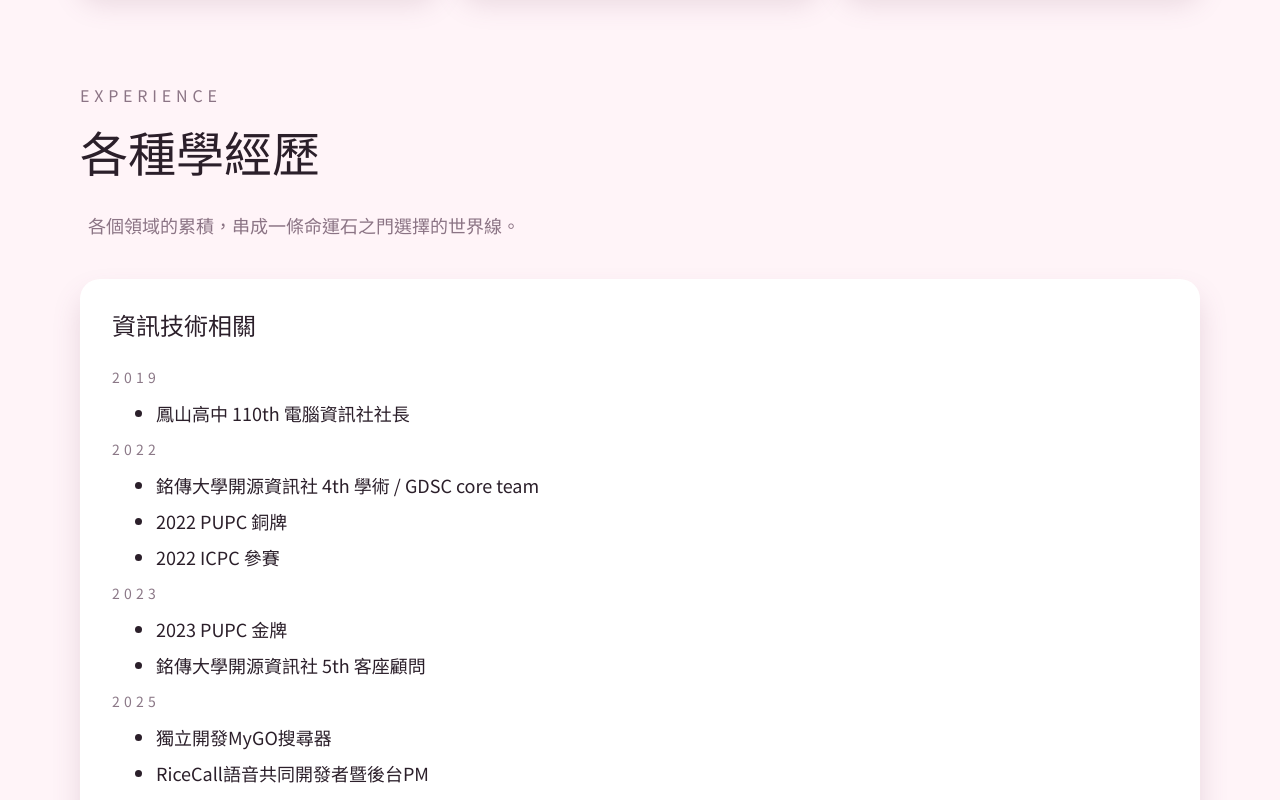
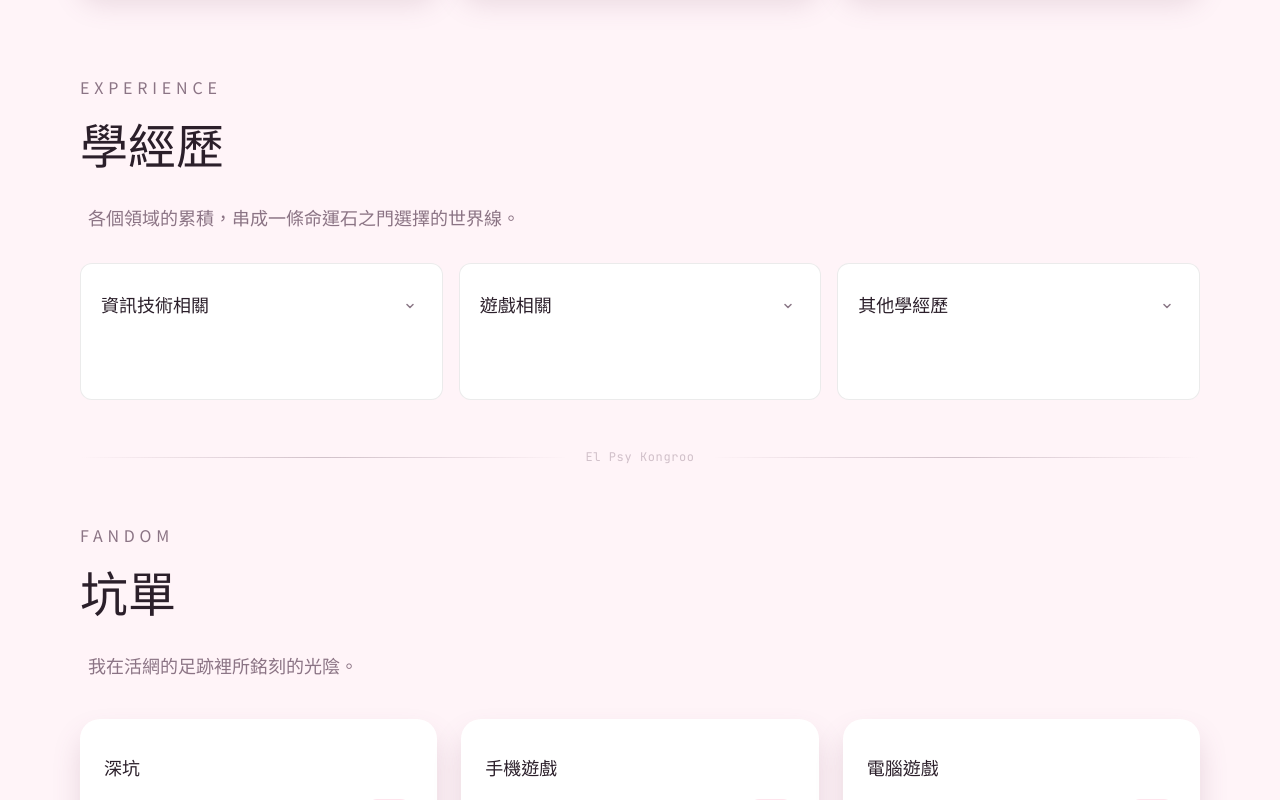
Before and after one commit to miyago9267/personal-website, a Vue app: page / in a window 1280 px wide. Shown: the part 2040-2840 px from the top of the page. Built offline with nearby package versions, Linux system fonts and the light colour scheme.

Commit message:
refactor: 優化學經歷區塊佈局
- 改為緊湊的卡片網格佈局(桌面 3 欄、平板 2 欄)
- 添加點擊展開/收合功能
- 縮小字體和間距
- 添加 El Psy Kongroo 彩蛋裝飾

```diff
--- a/src/sections/ExperienceSection.vue
+++ b/src/sections/ExperienceSection.vue
@@ -1,49 +1,268 @@
 <script setup lang="ts">
+import { ref } from 'vue'
 import { useProfile } from '../composables/useProfile'
 
 import SectionTitle from '../components/ui/SectionTitle.vue'
 const profile = useProfile()
+
+// 添加摺疊功能
+const expandedGroups = ref<Set<string>>(new Set())
+
+const toggleGroup = (title: string) => {
+  if (expandedGroups.value.has(title)) {
+    expandedGroups.value.delete(title)
+  } else {
+    expandedGroups.value.add(title)
+  }
+}
+
+const isExpanded = (title: string) => expandedGroups.value.has(title)
 </script>
 
 <template>
   <section
     id="experience"
-    class="py-4 md:py-8"
+    class="py-4 md:py-6"
   >
     <SectionTitle
       kicker="Experience"
-      title="各種學經歷"
+      title="學經歷"
       subtitle="各個領域的累積，串成一條命運石之門選擇的世界線。"
     />
 
-    <div class="my-8 grid gap-6">
+    <!-- 緊湊的時間軸式佈局 -->
+    <div class="my-6 grid gap-4 md:grid-cols-2 lg:grid-cols-3">
       <article
         v-for="group in profile.experience"
         :key="group.title"
-        class="card-surface rounded-[20px] p-6 md:p-8 bg-[var(--card-bg)] shadow-[var(--card-shadow)]"
+        class="experience-card group"
+        @click="toggleGroup(group.title)"
       >
-        <h3 class="text-xl md:text-2xl text-[var(--text)] font-semibold m-0">
+        <div class="card-header">
+          <h3 class="text-base md:text-lg text-[var(--text)] font-semibold">
             {{ group.title }}
           </h3>
-        <div class="mt-6 grid gap-2">
+          <button
+            class="expand-btn"
+            :class="{ 'is-expanded': isExpanded(group.title) }"
+            aria-label="展開/收合"
+          >
+            <svg
+              width="16"
+              height="16"
+              viewBox="0 0 16 16"
+              fill="none"
+              xmlns="http://www.w3.org/2000/svg"
+            >
+              <path
+                d="M4 6L8 10L12 6"
+                stroke="currentColor"
+                stroke-width="2"
+                stroke-linecap="round"
+                stroke-linejoin="round"
+              />
+            </svg>
+          </button>
+        </div>
+
+        <!-- 摺疊內容 -->
+        <div
+          class="card-content"
+          :class="{ 'is-expanded': isExpanded(group.title) }"
+        >
+          <div class="timeline">
             <div
               v-for="entry in group.entries"
               :key="entry.year"
-            class="grid gap-2"
+              class="timeline-entry"
             >
-            <span class="text-sm uppercase tracking-[0.3em] text-[var(--muted)]">{{ entry.year }}</span>
-            <ul class="grid gap-2 text-[var(--text)]/90 m-1">
+              <span class="timeline-year">{{ entry.year }}</span>
+              <ul class="timeline-items">
                 <li
                   v-for="item in entry.items"
                   :key="item"
-                class="text-base md:text-lg"
                 >
                   {{ item }}
                 </li>
               </ul>
             </div>
           </div>
+        </div>
+
+        <!-- 彩蛋：hover 時顯示項目數量 -->
+        <div class="card-footer">
+          <span class="item-count">{{ group.entries.reduce((acc, e) => acc + e.items.length, 0) }} 項成就</span>
+        </div>
       </article>
+    </div>
+
+    <!-- 設計元素：底部裝飾線 -->
+    <div class="section-decoration">
+      <div class="decoration-line" />
+      <span class="decoration-text">El Psy Kongroo</span>
+      <div class="decoration-line" />
     </div>
   </section>
 </template>
+
+<style scoped>
+.experience-card {
+  position: relative;
+  padding: 1rem 1.25rem;
+  background: var(--card-bg);
+  border-radius: 12px;
+  border: 1px solid rgba(var(--text-rgb, 0, 0, 0), 0.08);
+  cursor: pointer;
+  transition: all 0.3s cubic-bezier(0.4, 0, 0.2, 1);
+}
+
+.experience-card:hover {
+  border-color: rgba(var(--text-rgb, 0, 0, 0), 0.15);
+  box-shadow: 0 4px 12px rgba(0, 0, 0, 0.08);
+  transform: translateY(-2px);
+}
+
+.card-header {
+  display: flex;
+  align-items: center;
+  justify-content: space-between;
+  gap: 0.5rem;
+}
+
+.expand-btn {
+  flex-shrink: 0;
+  width: 24px;
+  height: 24px;
+  display: flex;
+  align-items: center;
+  justify-content: center;
+  color: var(--muted);
+  transition: transform 0.3s ease, color 0.3s ease;
+  background: none;
+  border: none;
+  cursor: pointer;
+}
+
+.expand-btn:hover {
+  color: var(--text);
+}
+
+.expand-btn.is-expanded {
+  transform: rotate(180deg);
+}
+
+.card-content {
+  max-height: 0;
+  overflow: hidden;
+  transition: max-height 0.4s cubic-bezier(0.4, 0, 0.2, 1);
+}
+
+.card-content.is-expanded {
+  max-height: 800px;
+  margin-top: 0.75rem;
+}
+
+.timeline {
+  display: grid;
+  gap: 0.75rem;
+}
+
+.timeline-entry {
+  display: grid;
+  gap: 0.25rem;
+}
+
+.timeline-year {
+  font-size: 0.75rem;
+  text-transform: uppercase;
+  letter-spacing: 0.1em;
+  color: var(--muted);
+  font-weight: 500;
+}
+
+.timeline-items {
+  list-style: none;
+  padding: 0;
+  margin: 0;
+  display: grid;
+  gap: 0.25rem;
+}
+
+.timeline-items li {
+  font-size: 0.875rem;
+  color: rgba(var(--text-rgb, 0, 0, 0), 0.85);
+  padding-left: 0.75rem;
+  position: relative;
+}
+
+.timeline-items li::before {
+  content: '';
+  position: absolute;
+  left: 0;
+  top: 0.5em;
+  width: 4px;
+  height: 4px;
+  background: var(--muted);
+  border-radius: 50%;
+}
+
+.card-footer {
+  margin-top: 0.75rem;
+  padding-top: 0.75rem;
+  border-top: 1px solid rgba(var(--text-rgb, 0, 0, 0), 0.06);
+  opacity: 0;
+  transition: opacity 0.3s ease;
+}
+
+.experience-card:hover .card-footer {
+  opacity: 1;
+}
+
+.item-count {
+  font-size: 0.75rem;
+  color: var(--muted);
+  font-weight: 500;
+}
+
+/* 底部裝飾 */
+.section-decoration {
+  margin-top: 3rem;
+  display: flex;
+  align-items: center;
+  gap: 1rem;
+  opacity: 0.4;
+}
+
+.decoration-line {
+  flex: 1;
+  height: 1px;
+  background: linear-gradient(
+    to right,
+    transparent,
+    var(--muted),
+    transparent
+  );
+}
+
+.decoration-text {
+  font-size: 0.75rem;
+  color: var(--muted);
+  font-family: 'JetBrains Mono', monospace;
+  letter-spacing: 0.05em;
+}
+
+/* 響應式調整 */
+@media (max-width: 768px) {
+  .experience-card {
+    padding: 0.875rem 1rem;
+  }
+
+  .card-header h3 {
+    font-size: 0.9375rem;
+  }
+
+  .timeline-items li {
+    font-size: 0.8125rem;
+  }
+}
+</style>
```
Lines whose indentation alone changed are shown as unchanged.
